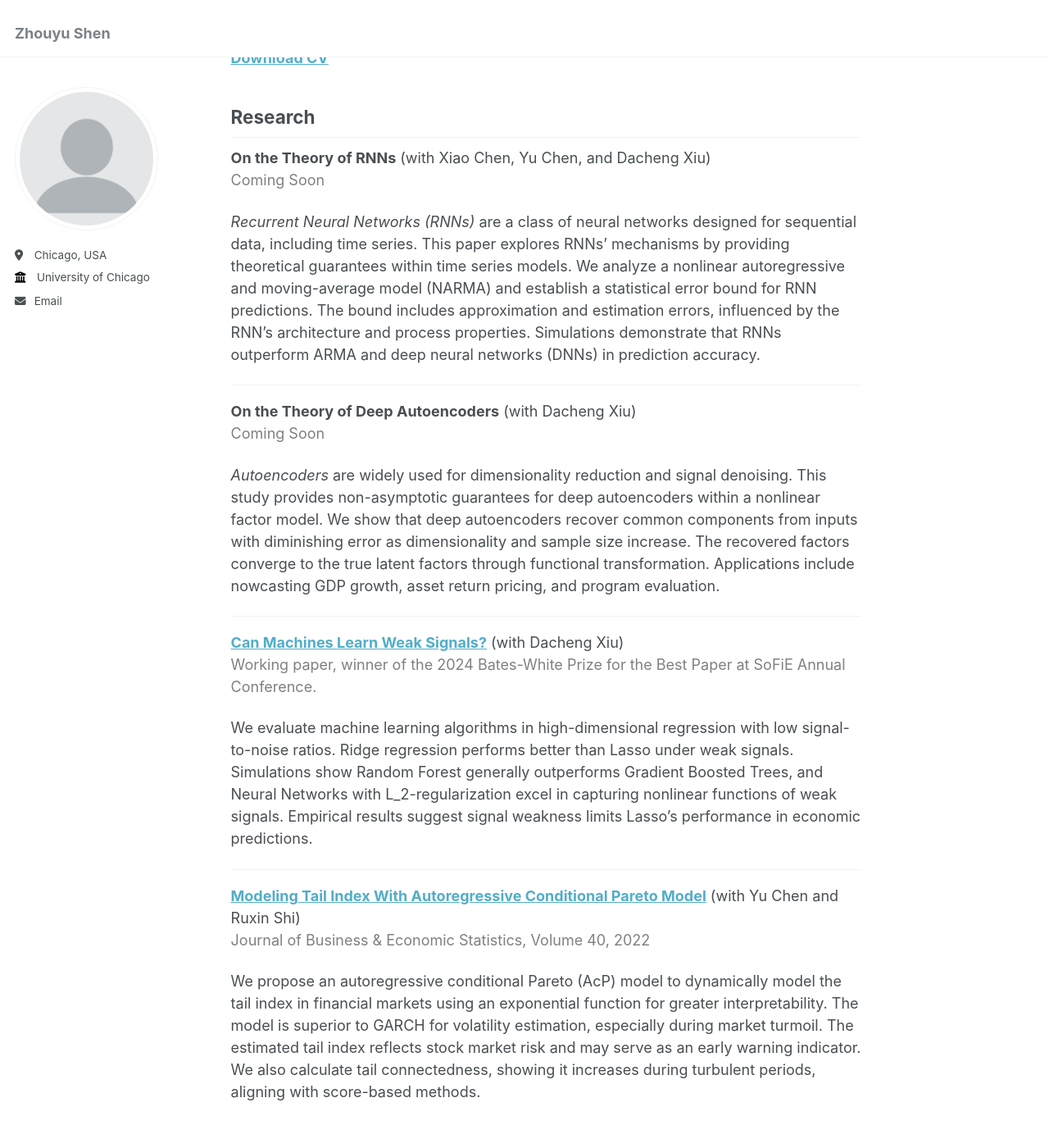
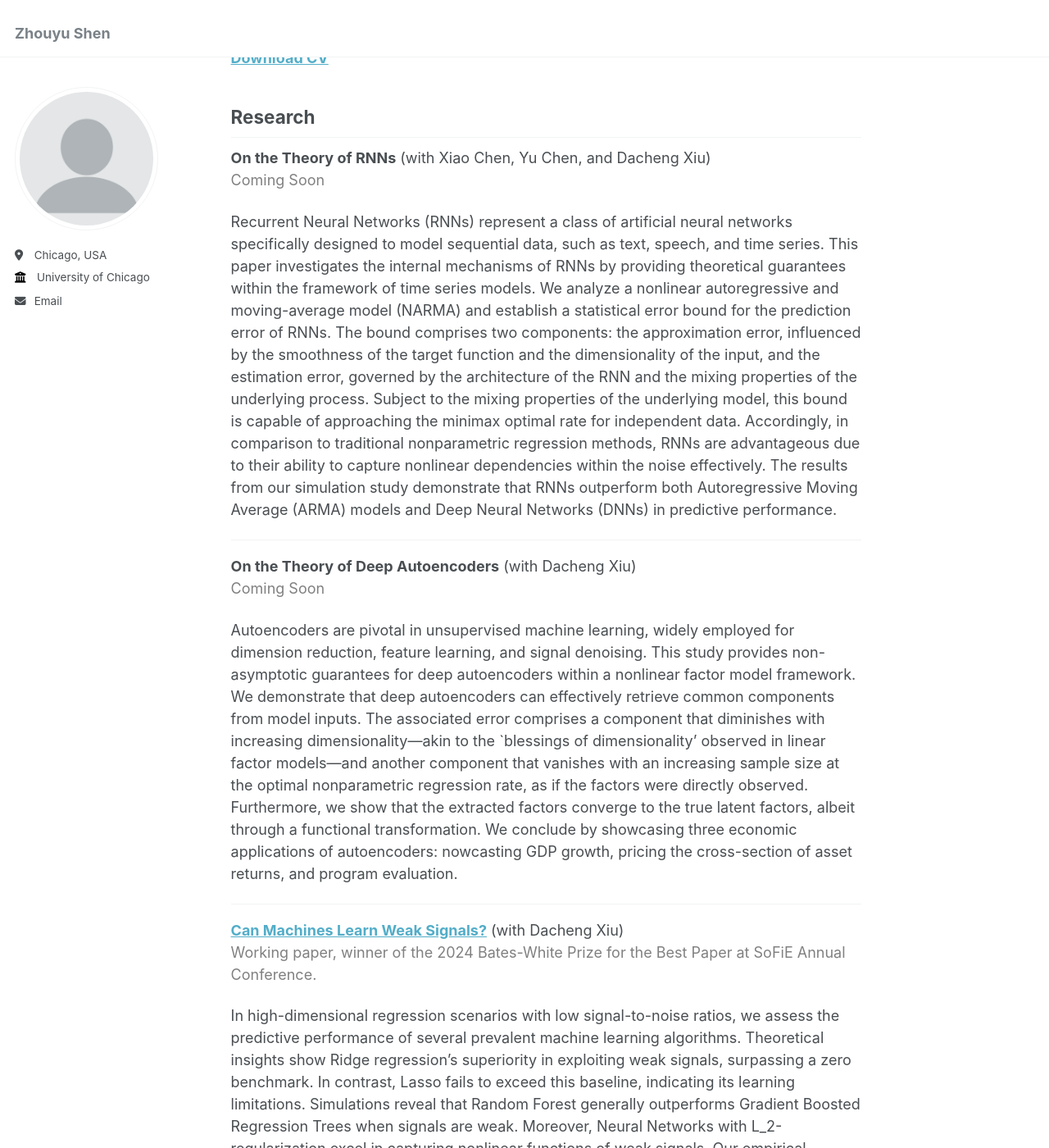
Before and after one commit to szyu123/zhouyushen, a Jekyll site: the page built from _pages/about.md, in a window 1280 px wide and 1400 px high, scrolled down 327 px. Shown: the whole window at 82% size. Built offline with Jekyll 4.4.1, drawn with Linux system fonts in a browser that asks for light colours; some of the changed text lies outside the part shown.

Commit message:
Update about.md

```diff
--- a/_pages/about.md
+++ b/_pages/about.md
@@ -17,25 +17,29 @@ I am a final-year Ph.D. student in Econometrics and Statistics at the University
 **On the Theory of RNNs** (with Xiao Chen, Yu Chen, and Dacheng Xiu)
 <span style="color:gray;">Coming Soon</span>
 
-_Recurrent Neural Networks (RNNs)_ are a class of neural networks designed for sequential data, including time series. This paper explores RNNs' mechanisms by providing theoretical guarantees within time series models. We analyze a nonlinear autoregressive and moving-average model (NARMA) and establish a statistical error bound for RNN predictions. The bound includes approximation and estimation errors, influenced by the RNN's architecture and process properties. Simulations demonstrate that RNNs outperform ARMA and deep neural networks (DNNs) in prediction accuracy.
+Recurrent Neural Networks (RNNs) represent a class of artificial neural networks specifically designed to model sequential data, such as text, speech, and time series. This paper investigates the internal mechanisms of RNNs by providing theoretical guarantees within the framework of time series models. We analyze a nonlinear autoregressive and moving-average model (NARMA) and establish a statistical error bound for the prediction error of RNNs. The bound comprises two components: the approximation error, influenced by the smoothness of the target function and the dimensionality of the input, and the estimation error, governed by the architecture of the RNN and the mixing properties of the underlying process. Subject to the mixing properties of the underlying model, this bound is capable of approaching the minimax optimal rate for independent data. Accordingly, in comparison to traditional nonparametric regression methods, RNNs are advantageous due to their ability to capture nonlinear dependencies within the noise effectively. The results from our simulation study demonstrate that RNNs outperform both Autoregressive Moving Average (ARMA) models and Deep Neural Networks (DNNs) in predictive performance.
 
 ---
 
 **On the Theory of Deep Autoencoders** (with Dacheng Xiu)
 <span style="color:gray;">Coming Soon</span>
 
-_Autoencoders_ are widely used for dimensionality reduction and signal denoising. This study provides non-asymptotic guarantees for deep autoencoders within a nonlinear factor model. We show that deep autoencoders recover common components from inputs with diminishing error as dimensionality and sample size increase. The recovered factors converge to the true latent factors through functional transformation. Applications include nowcasting GDP growth, asset return pricing, and program evaluation.
+Autoencoders are pivotal in unsupervised machine learning, widely employed for dimension reduction, feature learning, and signal denoising. This study provides non-asymptotic guarantees for deep autoencoders within a nonlinear factor model framework. We demonstrate that deep autoencoders can effectively retrieve common components from model inputs.
+The associated error comprises a component that diminishes with increasing dimensionality---akin to the `blessings of dimensionality' observed in linear factor models---and another component that vanishes with an increasing sample size at the optimal nonparametric regression rate, as if the factors were directly observed. Furthermore, we show that the extracted factors converge to the true latent factors, albeit through a functional transformation.
+We conclude by showcasing three economic applications of autoencoders: nowcasting GDP growth, pricing the cross-section of asset returns, and program evaluation.
 
 ---
 
 **[Can Machines Learn Weak Signals?](https://papers.ssrn.com/sol3/papers.cfm?abstract_id=4722678)** (with Dacheng Xiu)
 <span style="color:gray;">Working paper, winner of the 2024 Bates-White Prize for the Best Paper at SoFiE Annual Conference.</span>
 
-We evaluate machine learning algorithms in high-dimensional regression with low signal-to-noise ratios. Ridge regression performs better than Lasso under weak signals. Simulations show Random Forest generally outperforms Gradient Boosted Trees, and Neural Networks with L_2-regularization excel in capturing nonlinear functions of weak signals. Empirical results suggest signal weakness limits Lasso's performance in economic predictions.
+
+In high-dimensional regression scenarios with low signal-to-noise ratios, we assess the predictive performance of several prevalent machine learning algorithms. Theoretical insights show Ridge regression's superiority in exploiting weak signals, surpassing a zero benchmark. In contrast, Lasso fails to exceed this baseline, indicating its learning limitations. Simulations reveal that Random Forest generally outperforms Gradient Boosted Regression Trees when signals are weak. Moreover, Neural Networks with L_2-regularization excel in capturing nonlinear functions of
+weak signals. Our empirical analysis across six economic datasets suggests that the weakness of signals, not necessarily the absence of sparsity, may be Lasso's major limitation in economic predictions.
 
 ---
 
 **[Modeling Tail Index With Autoregressive Conditional Pareto Model](https://www.tandfonline.com/doi/abs/10.1080/07350015.2020.1832504)** (with Yu Chen and Ruxin Shi)
 <span style="color:gray;">Journal of Business & Economic Statistics, Volume 40, 2022</span>
 
-We propose an autoregressive conditional Pareto (AcP) model to dynamically model the tail index in financial markets using an exponential function for greater interpretability. The model is superior to GARCH for volatility estimation, especially during market turmoil. The estimated tail index reflects stock market risk and may serve as an early warning indicator. We also calculate tail connectedness, showing it increases during turbulent periods, aligning with score-based methods.
+We propose an autoregressive conditional Pareto (AcP) model based on the dynamic peaks over threshold method to model a dynamic tail index in the financial markets. Unlike the score-based approach which is widely used in many articles, we use an exponential function to model the tail index process for its intuitiveness and interpretability. Probabilistic properties of the AcP model and the statistical properties of its parameter estimators of maximum likelihood are studied in this article. Real data are used to show the advantages of AcP, especially, compared to the estimation volatility of GARCH model, the result of AcP is more sensitive to turmoil. The estimated tail index of AcP can accurately reflect the risk of the stock and may even play an early warning role to the turmoil of stock market. We also calculate the tail connectedness based on the estimated tail index of AcP and show that tail connectedness increases during period of turmoil, which is consistent with the result of the score-based approach.
```
